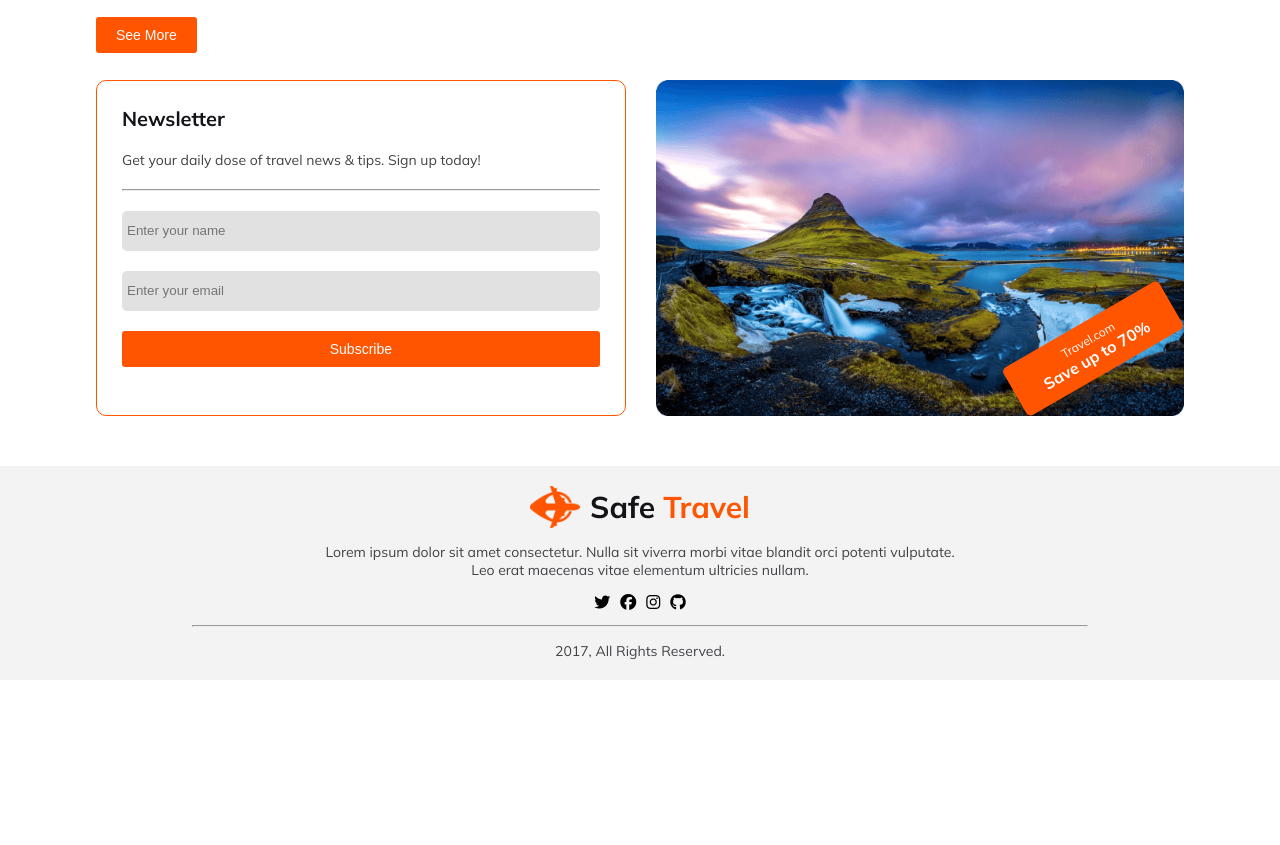
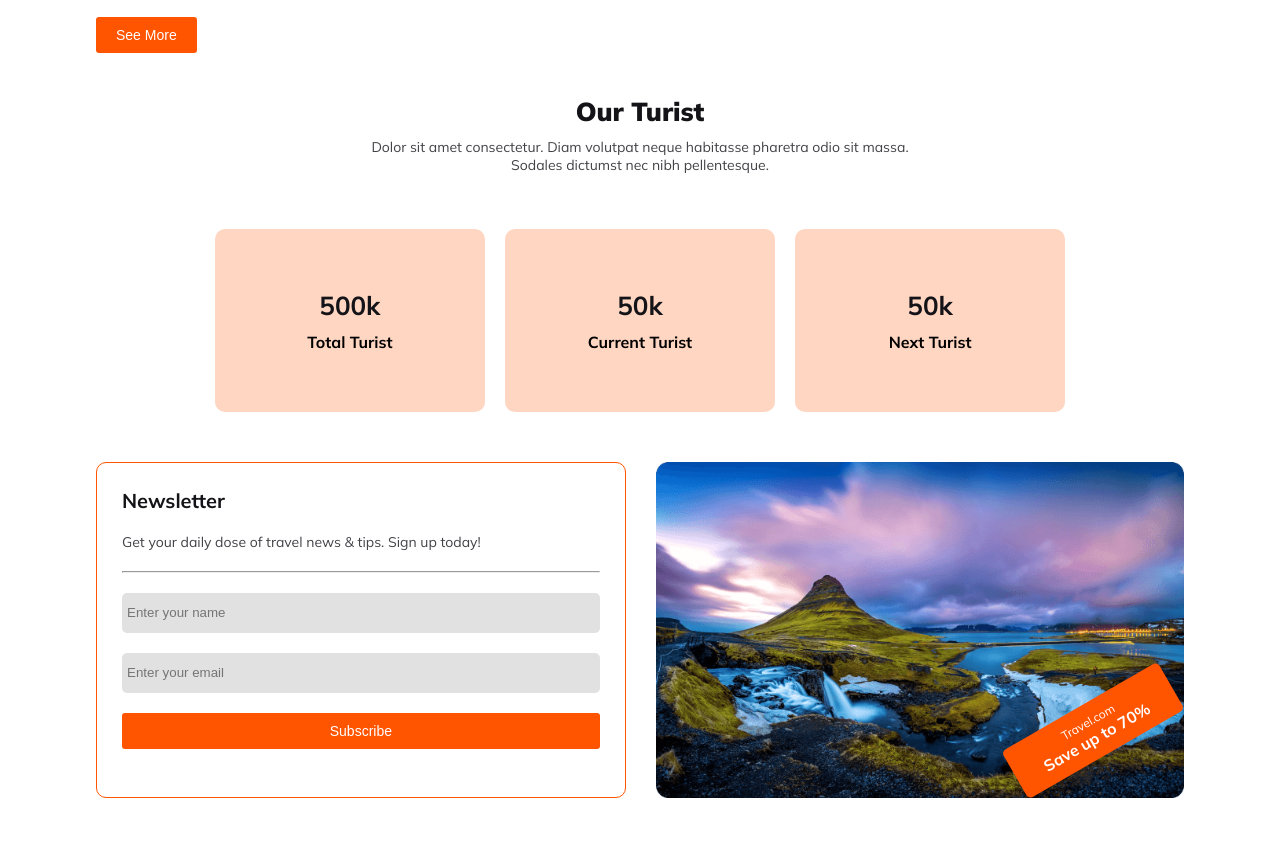
Before and after one commit to takbirgazi/assignment_2, a plain HTML site: page index.html in a window 1280 px wide. Shown: the part 4220-5065 px from the top of the page. Before the commit the page ends 4900 px from the top, so only its background shows below. Drawn offline with Linux system fonts and the light colour scheme; grey boxes are pictures that could not be loaded.

Commit message:
Add Extra Section And Complete

```diff
--- a/css/style.css
+++ b/css/style.css
@@ -348,6 +348,28 @@ img{
     padding: 10px;
     width: 100%;
 }
+.extra {
+    display: flex;
+    justify-content: space-evenly;
+    align-items: center;
+    width: 80%;
+    padding: 30px 0px;
+    margin: 10px auto;
+    border-radius: 15px;
+}
+.extra .service_card {
+    padding: 60px;
+    text-align: center;
+    background: #ff54003d;
+    border-radius: 10px;
+    margin: 10px;
+    width: 100%;
+}
+.extra .service_card h2{
+    font-size: 26px;
+    color: var(--font_color_main);
+    margin-bottom: 10px;
+}
 /* News latter CSS */
 .newsletter{
     display: flex;
@@ -526,5 +548,9 @@ img{
         width: 100%;
         margin-top: 250px;
     }
+    .extra {
+        width: 100%;
+        flex-direction: column;
+    }
 
 }
--- a/index.html
+++ b/index.html
@@ -189,6 +189,28 @@
                 <iframe height="315" src="https://www.youtube.com/embed/OCzzN8VZgfY?si=H5U1lM-eQgbZ34iH" title="YouTube video player" frameborder="0" allow="accelerometer; autoplay; clipboard-write; encrypted-media; gyroscope; picture-in-picture; web-share" allowfullscreen></iframe>
             </div>
         </section>
+        <!-- Spacial Section for Bonuas Markes start -->
+        <section class="extra_sec">
+            <div class="section_header">
+                <h3>Our Turist</h3>
+                <p>Dolor sit amet consectetur. Diam volutpat neque habitasse pharetra odio sit massa. <br> Sodales dictumst nec nibh pellentesque.</p>
+            </div>
+            <div class="extra">
+                <div class="service_card">
+                    <h2>500k</h2>
+                    <h4>Total Turist</h4>
+                </div>
+                <div class="service_card">
+                    <h2>50k</h2>
+                    <h4>Current Turist</h4>
+                </div>
+                <div class="service_card">
+                    <h2>50k</h2>
+                    <h4>Next Turist</h4>
+                </div>
+            </div>
+        </section>
+        <!-- Spacial Section for Bonuas Markes eand -->
         <section class="newsletter">
             <div class="news_letter_form">
                 <h4>Newsletter</h4>
```
